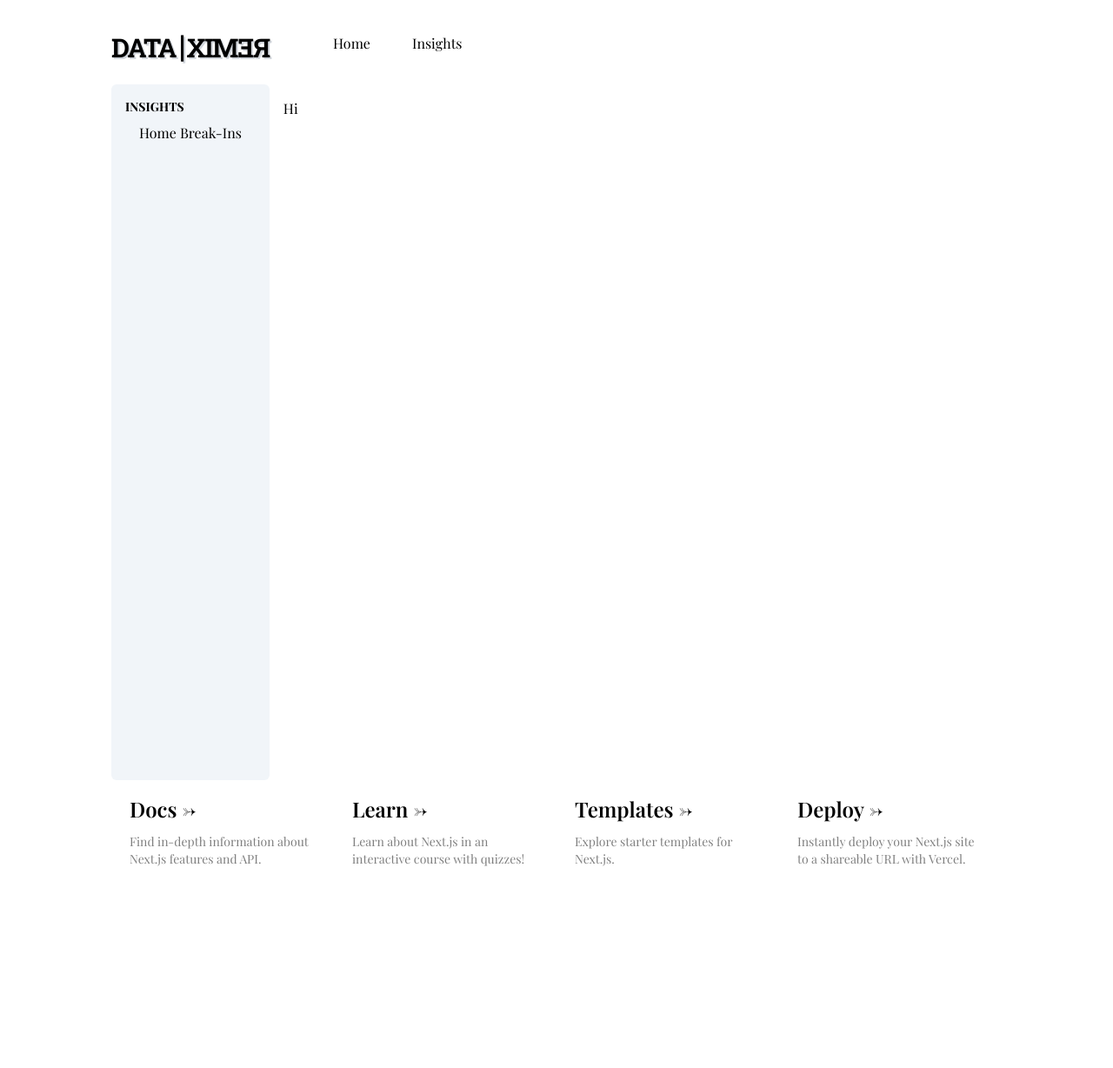
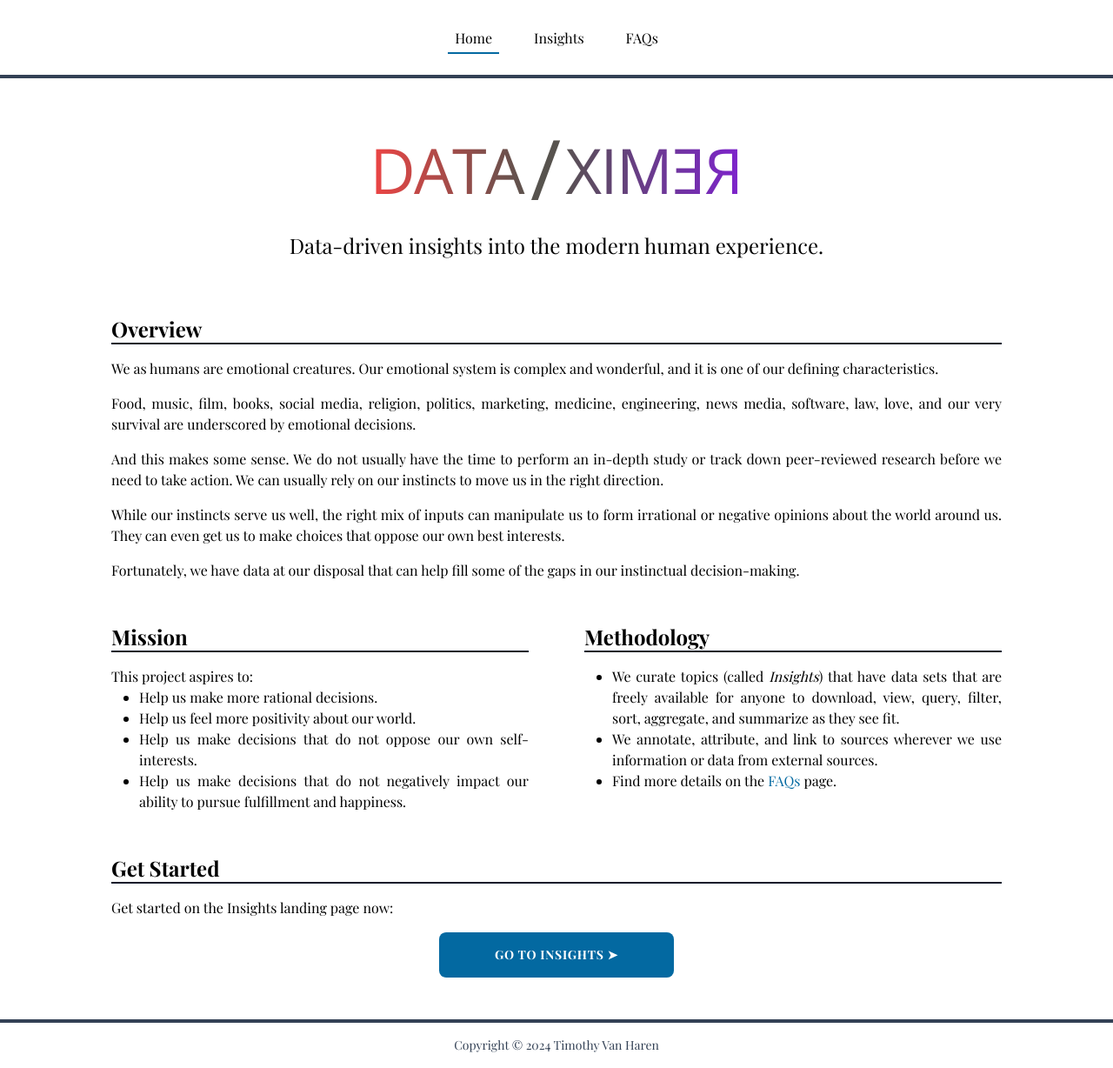
Before and after one commit to tsvanharen/dataremix.us, a Next.js app: page / in a window 1280 px wide. Shown: the whole page at 87% size. Before the commit the page ends 1015 px from the top, so only its background shows below. Built offline with nearby package versions, Linux system fonts and the light colour scheme; a web font is replaced by a local one.

Commit message:
feat: add home page and footer; update header nav; styling

```diff
--- a/src/app/globals.css
+++ b/src/app/globals.css
@@ -2,16 +2,54 @@
 @tailwind components;
 @tailwind utilities;
 
+a {
+  @apply text-sky-700 hover:underline
+}
+p, ul {
+  @apply pb-4
+}
+
+ul {
+  @apply list-disc list-outside ml-8
+}
+
+ul > li::before {
+  content: "";
+  @apply -mr-5
+}
+
+ul > li {
+  @apply indent-5
+}
+
+
 nav {
-  @apply pt-8 pb-6
+  @apply pt-8 pb-2
+}
+
+nav ul {
+  @apply list-none ml-0
+}
+
+nav ul li::before {
+  content: "";
+  @apply mr-0
 }
 
 nav ul li {
-  @apply inline-block pl-8
+  @apply inline-block pl-8 indent-0
+}
+
+nav ul li:first-child {
+  @apply pl-0
+}
+
+nav ul li a.current {
+  @apply  border-b-sky-700 border-b-2
 }
 
 nav ul li a {
-  @apply block border-b-2 border-b-transparent hover:text-slate-900 hover:border-b-slate-900 px-2 pb-1
+  @apply text-black block border-b-2 border-b-transparent hover:text-slate-900 hover:border-b-slate-900 px-2 pb-1 hover:no-underline
 }
 
 aside[role=navigation] {
@@ -27,30 +65,13 @@ aside[role=navigation] ul li {
 }
 
 main {
-  @apply p-4
+  @apply py-4
 }
 
-
-/* :root {
-  --foreground-rgb: 0, 0, 0;
-  --background-start-rgb: 214, 219, 220;
-  --background-end-rgb: 255, 255, 255;
+h3 {
+  @apply text-2xl font-bold mb-4 border-b-2 border-b-slate-900
 }
 
-@media (prefers-color-scheme: dark) {
-  :root {
-    --foreground-rgb: 255, 255, 255;
-    --background-start-rgb: 0, 0, 0;
-    --background-end-rgb: 0, 0, 0;
-  }
+.button {
+  @apply bg-sky-700 text-white inline-block text-center rounded-lg py-4 px-16 font-bold hover:bg-sky-800 hover:no-underline transition ease-in-out delay-150 duration-300 uppercase text-sm tracking-wider
 }
-
-body {
-  color: rgb(var(--foreground-rgb));
-  background: linear-gradient(
-      to bottom,
-      transparent,
-      rgb(var(--background-end-rgb))
-    )
-    rgb(var(--background-start-rgb));
-} */
--- /dev/null
+++ b/src/app/insights/page.tsx
@@ -0,0 +1,12 @@
+export default function PageInsights() {
+  return (
+    <section>
+      <h1>
+        Insights
+      </h1>
+      <p>
+        Coming soon.
+      </p>
+    </section>
+  )
+}
--- a/src/app/layout.tsx
+++ b/src/app/layout.tsx
@@ -1,19 +1,17 @@
 import type { Metadata } from "next";
-import { Playfair_Display, Roboto_Slab } from "next/font/google";
+import { Playfair_Display, Open_Sans } from "next/font/google";
 import "./globals.css";
 import Header from "@/components/Header";
-import SideBar from "@/components/SideBar";
 import Footer from "@/components/Footer";
 
 const baseFont = Playfair_Display({ subsets: ["latin"] });
-const logoFont = Roboto_Slab({ subsets: ["latin"] });
 
 export const metadata: Metadata = {
-  title: "Data|Remix",
+  title: "Data/Remix",
   description: "Data-driven insights into the modern human experience.",
 };
 
-export default function RootLayout({
+export default function LayoutRoot({
   children,
 }: Readonly<{
   children: React.ReactNode;
@@ -21,9 +19,8 @@ export default function RootLayout({
   return (
     <html lang="en">
       <body className={`${baseFont.className} flex flex-col items-center`}>
-        <Header logoClassName={logoFont.className} />
-        <div className="mx-auto max-w-5xl w-full flex">
-          <SideBar />
+        <Header />
+        <div className="mx-auto max-w-5xl w-full">
           <main>
             {children}
           </main>
--- a/src/app/page.tsx
+++ b/src/app/page.tsx
@@ -1,5 +1,72 @@
-export default function Home() {
+import Logo, { Variant } from "@/components/Logo";
+import { Route } from "@/utils/routes";
+import Link from "next/link";
+
+export default function PageHome() {
   return (
-      <div>Hi</div>
+    <>
+      <section className="pt-8">
+        <div className="text-center mb-8">
+          <Logo variant={Variant.Large} />
+        </div>
+        <h1 aria-hidden hidden>
+          Data/Remix
+        </h1>
+        <div className="text-2xl text-center mb-16">
+          Data-driven insights into the modern human experience.
+        </div>
+      </section>
+      <div className="text-justify">
+        <section>
+          <h3>Overview</h3>
+          <p>
+            We as humans are emotional creatures.  Our emotional system is complex and wonderful, and it is one of our defining characteristics.
+          </p>
+          <p>
+            Food, music, film, books, social media, religion, politics, marketing, medicine, engineering, news media, software, law, love, and our very survival are underscored by emotional decisions.
+          </p>
+          <p>
+            And this makes some sense.  We do not usually have the time to perform an in-depth study or track down peer-reviewed research before we need to take action.  We can usually rely on our instincts to move us in the right direction.
+          </p>
+          <p>
+            While our instincts serve us well, the right mix of inputs can manipulate us to form irrational or negative opinions about the world around us.  They can even get us to make choices that oppose our own best interests.
+          </p>
+          <p>
+            Fortunately, we have data at our disposal that can help fill some of the gaps in our instinctual decision-making.
+          </p>
+        </section>
+        <div className="flex">
+          <section className="pt-8 pr-8 flex-1">
+            <h3>Mission</h3>
+            <p className="pb-0">
+              This project aspires to:
+            </p>
+            <ul>
+              <li>Help us make more rational decisions.</li>
+              <li>Help us feel more positivity about our world.</li>
+              <li>Help us make decisions that do not oppose our own self-interests.</li>
+              <li>Help us make decisions that do not negatively impact our ability to pursue fulfillment and happiness.</li>
+            </ul>
+          </section>
+          <section className="pt-8 pl-8 flex-1">
+            <h3>Methodology</h3>
+            <ul>
+              <li>We curate topics (called <span className="italic">Insights</span>) that have data sets that are freely available for anyone to download, view, query, filter, sort, aggregate, and summarize as they see fit.</li>
+              <li>We annotate, attribute, and link to sources wherever we use information or data from external sources.</li>
+              <li>Find more details on the <Link href={Route.FAQS} title="FAQs">FAQs</Link> page.</li>
+            </ul>
+          </section>
+        </div>
+      </div>
+      <section className="pt-8">
+        <h3>Get Started</h3>
+        <p>
+          Get started on the Insights landing page now:
+        </p>
+        <div className="text-center">
+          <Link href={Route.INSIGHTS} title="Insights" className="button">Go to Insights ➤</Link>
+        </div>
+      </section>
+    </>
   );
 }
--- a/src/components/Footer.tsx
+++ b/src/components/Footer.tsx
@@ -1,73 +1,78 @@
 export default function Footer() {
   return (
-    <div className="mb-32 grid text-center lg:max-w-5xl lg:w-full lg:mb-0 lg:grid-cols-4 lg:text-left">
-        <a
-          href="https://nextjs.org/docs?utm_source=create-next-app&utm_medium=appdir-template&utm_campaign=create-next-app"
-          className="group rounded-lg border border-transparent px-5 py-4 transition-colors hover:border-gray-300 hover:bg-gray-100 hover:dark:border-neutral-700 hover:dark:bg-neutral-800/30"
-          target="_blank"
-          rel="noopener noreferrer"
-        >
-          <h2 className={`mb-3 text-2xl font-semibold`}>
-            Docs{" "}
-            <span className="inline-block transition-transform group-hover:translate-x-1 motion-reduce:transform-none">
-              -&gt;
-            </span>
-          </h2>
-          <p className={`m-0 max-w-[30ch] text-sm opacity-50`}>
-            Find in-depth information about Next.js features and API.
-          </p>
-        </a>
+    <footer className="w-full border-t-4 text-center mt-8 py-4 text-slate-700 border-slate-700 text-sm">
+      <div className="mx-auto max-w-5xl">
+        Copyright &copy; 2024 Timothy Van Haren
+      </div>
+    </footer>
+    // <div className="mb-32 grid text-center lg:max-w-5xl lg:w-full lg:mb-0 lg:grid-cols-4 lg:text-left">
+    //     <a
+    //       href="https://nextjs.org/docs?utm_source=create-next-app&utm_medium=appdir-template&utm_campaign=create-next-app"
+    //       className="group rounded-lg border border-transparent px-5 py-4 transition-colors hover:border-gray-300 hover:bg-gray-100 hover:dark:border-neutral-700 hover:dark:bg-neutral-800/30"
+    //       target="_blank"
+    //       rel="noopener noreferrer"
+    //     >
+    //       <h2 className={`mb-3 text-2xl font-semibold`}>
+    //         Docs{" "}
+    //         <span className="inline-block transition-transform group-hover:translate-x-1 motion-reduce:transform-none">
+    //           -&gt;
+    //         </span>
+    //       </h2>
+    //       <p className={`m-0 max-w-[30ch] text-sm opacity-50`}>
+    //         Find in-depth information about Next.js features and API.
+    //       </p>
+    //     </a>
 
-        <a
-          href="https://nextjs.org/learn?utm_source=create-next-app&utm_medium=appdir-template-tw&utm_campaign=create-next-app"
-          className="group rounded-lg border border-transparent px-5 py-4 transition-colors hover:border-gray-300 hover:bg-gray-100 hover:dark:border-neutral-700 hover:dark:bg-neutral-800/30"
-          target="_blank"
-          rel="noopener noreferrer"
-        >
-          <h2 className={`mb-3 text-2xl font-semibold`}>
-            Learn{" "}
-            <span className="inline-block transition-transform group-hover:translate-x-1 motion-reduce:transform-none">
-              -&gt;
-            </span>
-          </h2>
-          <p className={`m-0 max-w-[30ch] text-sm opacity-50`}>
-            Learn about Next.js in an interactive course with&nbsp;quizzes!
-          </p>
-        </a>
+    //     <a
+    //       href="https://nextjs.org/learn?utm_source=create-next-app&utm_medium=appdir-template-tw&utm_campaign=create-next-app"
+    //       className="group rounded-lg border border-transparent px-5 py-4 transition-colors hover:border-gray-300 hover:bg-gray-100 hover:dark:border-neutral-700 hover:dark:bg-neutral-800/30"
+    //       target="_blank"
+    //       rel="noopener noreferrer"
+    //     >
+    //       <h2 className={`mb-3 text-2xl font-semibold`}>
+    //         Learn{" "}
+    //         <span className="inline-block transition-transform group-hover:translate-x-1 motion-reduce:transform-none">
+    //           -&gt;
+    //         </span>
+    //       </h2>
+    //       <p className={`m-0 max-w-[30ch] text-sm opacity-50`}>
+    //         Learn about Next.js in an interactive course with&nbsp;quizzes!
+    //       </p>
+    //     </a>
 
-        <a
-          href="https://vercel.com/templates?framework=next.js&utm_source=create-next-app&utm_medium=appdir-template&utm_campaign=create-next-app"
-          className="group rounded-lg border border-transparent px-5 py-4 transition-colors hover:border-gray-300 hover:bg-gray-100 hover:dark:border-neutral-700 hover:dark:bg-neutral-800/30"
-          target="_blank"
-          rel="noopener noreferrer"
-        >
-          <h2 className={`mb-3 text-2xl font-semibold`}>
-            Templates{" "}
-            <span className="inline-block transition-transform group-hover:translate-x-1 motion-reduce:transform-none">
-              -&gt;
-            </span>
-          </h2>
-          <p className={`m-0 max-w-[30ch] text-sm opacity-50`}>
-            Explore starter templates for Next.js.
-          </p>
-        </a>
+    //     <a
+    //       href="https://vercel.com/templates?framework=next.js&utm_source=create-next-app&utm_medium=appdir-template&utm_campaign=create-next-app"
+    //       className="group rounded-lg border border-transparent px-5 py-4 transition-colors hover:border-gray-300 hover:bg-gray-100 hover:dark:border-neutral-700 hover:dark:bg-neutral-800/30"
+    //       target="_blank"
+    //       rel="noopener noreferrer"
+    //     >
+    //       <h2 className={`mb-3 text-2xl font-semibold`}>
+    //         Templates{" "}
+    //         <span className="inline-block transition-transform group-hover:translate-x-1 motion-reduce:transform-none">
+    //           -&gt;
+    //         </span>
+    //       </h2>
+    //       <p className={`m-0 max-w-[30ch] text-sm opacity-50`}>
+    //         Explore starter templates for Next.js.
+    //       </p>
+    //     </a>
 
-        <a
-          href="https://vercel.com/new?utm_source=create-next-app&utm_medium=appdir-template&utm_campaign=create-next-app"
-          className="group rounded-lg border border-transparent px-5 py-4 transition-colors hover:border-gray-300 hover:bg-gray-100 hover:dark:border-neutral-700 hover:dark:bg-neutral-800/30"
-          target="_blank"
-          rel="noopener noreferrer"
-        >
-          <h2 className={`mb-3 text-2xl font-semibold`}>
-            Deploy{" "}
-            <span className="inline-block transition-transform group-hover:translate-x-1 motion-reduce:transform-none">
-              -&gt;
-            </span>
-          </h2>
-          <p className={`m-0 max-w-[30ch] text-sm opacity-50`}>
-            Instantly deploy your Next.js site to a shareable URL with Vercel.
-          </p>
-        </a>
-      </div>
+    //     <a
+    //       href="https://vercel.com/new?utm_source=create-next-app&utm_medium=appdir-template&utm_campaign=create-next-app"
+    //       className="group rounded-lg border border-transparent px-5 py-4 transition-colors hover:border-gray-300 hover:bg-gray-100 hover:dark:border-neutral-700 hover:dark:bg-neutral-800/30"
+    //       target="_blank"
+    //       rel="noopener noreferrer"
+    //     >
+    //       <h2 className={`mb-3 text-2xl font-semibold`}>
+    //         Deploy{" "}
+    //         <span className="inline-block transition-transform group-hover:translate-x-1 motion-reduce:transform-none">
+    //           -&gt;
+    //         </span>
+    //       </h2>
+    //       <p className={`m-0 max-w-[30ch] text-sm opacity-50`}>
+    //         Instantly deploy your Next.js site to a shareable URL with Vercel.
+    //       </p>
+    //     </a>
+    //   </div>
   )
 }
--- a/src/components/Header.tsx
+++ b/src/components/Header.tsx
@@ -1,26 +1,40 @@
-import { Routes } from "@/utils/routes";
+"use client"
+
+import { Route } from "@/utils/routes";
 import Link from "next/link";
-import Logo from "./Logo";
+import { usePathname } from 'next/navigation'
+import Logo, { Variant } from "./Logo";
 
-export default function Header({
-  logoClassName,
+const navItems = [
+  {href: Route.HOME, text: 'Home'},
+  {href: Route.INSIGHTS, text: 'Insights'},
+  {href: Route.FAQS, text: 'FAQs'},
+]
 
-}: {
-  logoClassName?: string,
-}){
+export default function Header(){
+  const pathName = usePathname();
+  const showLogo = (pathName !== Route.HOME)
+
   return (
-    <header className="mx-auto max-w-5xl w-full">
-      <div className="z-10 max-w-5xl w-full items-center lg:flex">
-        <div className="fixed left-0 top-0 flex w-full pb-6 pt-8 lg:static lg:w-auto pr-8">
-          <Logo logoClassName={logoClassName} />
+    <header className="w-full border-b-4 border-slate-700">
+      <div className="max-w-5xl mx-auto w-full items-center justify-center flex">
+        <div className="flex-1">
+          {showLogo && <Logo />}
         </div>
         <nav>
           <ul>
-            <li><Link href={Routes.HOME} title="Home">Home</Link></li>
-            <li><Link href={Routes.INSIGHTS} title="Insights">Insights</Link></li>
+            {
+              navItems.map((navItem) => {
+                const linkStyle = (pathName === navItem.href ? 'current' : '');
+
+                return (
+                  <li key={navItem.href}><Link href={navItem.href} title={navItem.text} className={linkStyle}>{navItem.text}</Link></li>
+                )
+              })
+            }
           </ul>
         </nav>
-
+        <div className="flex-1"></div>
           {/*
           <div className="fixed bottom-0 left-0 flex h-48 w-full items-end justify-center bg-gradient-to-t from-white via-white dark:from-black dark:via-black lg:static lg:h-auto lg:w-auto lg:bg-none">
             <a
--- a/src/components/Logo.tsx
+++ b/src/components/Logo.tsx
@@ -1,39 +1,43 @@
-import { Routes } from "@/utils/routes"
+import { Route } from "@/utils/routes"
 import Link from "next/link"
+import { Open_Sans } from "next/font/google";
+
+const logoFont = Open_Sans({ subsets: ["latin"] });
+
+export enum Variant {
+  Large = 'large'
+}
 
 export default function Logo({
-  logoClassName,
+  variant
 }: {
-  logoClassName?: string,
+  variant?: Variant
 }) {
+  let linkStyle = 'uppercase tracking-[-0.1rem] text-3xl font-light hover:no-underline';
+  let slashStyle = 'inline-block text-4xl relative top-[0.15rem] text-stone-600 scale-125'
+
+  if (variant === Variant.Large) {
+    linkStyle = 'uppercase tracking-[-0.1rem] text-7xl font-light hover:no-underline cursor-default';
+    slashStyle = 'inline-block text-8xl relative top-[0.45rem] text-stone-600'
+  }
+
+  const text = (<><span className="text-transparent bg-clip-text bg-gradient-to-r from-red-500 to-stone-600 pr-2">Data</span><span className={slashStyle}>/</span><span className="inline-block scale-x-[-1] text-transparent bg-clip-text bg-gradient-to-l from-stone-600 to-purple-700 pr-2">Remix</span></>);
+
   return (
-    <Link
-      href={Routes.HOME}
-      title="Home"
-      className={`${logoClassName} uppercase tracking-tighter text-3xl font-bold drop-shadow-[2px_2px_var(--tw-shadow-color)] shadow-gray-300 hover:text-slate-900`}
-    >
-      Data<span className="inline-block px-1 text-4xl">|</span><span className="inline-block scale-x-[-1]">Remix</span>
-    </Link>
+    <>
+      {variant !== Variant.Large && <Link
+        href={Route.HOME}
+        title="Data/Remix Home"
+        className={`${logoFont.className} ${linkStyle}`}
+      >
+        {text}
+      </Link>}
+
+      {variant === Variant.Large && <div
+        className={`${logoFont.className} ${linkStyle}`}
+      >
+        {text}
+      </div>}
+    </>
   )
 }
-
-// export default function Logo({
-//   logoClassName1,
-//   logoClassName2
-// }: {
-//   logoClassName1?: string,
-//   logoClassName2?: string
-// }) {
-//   const nameElement = (<><span className="uppercase">Data</span><span className={`${logoClassName2} uppercase`}>Remix</span></>)
-
-//   return (
-//     <Link
-//       href={Routes.HOME}
-//       title="Home"
-//       className={`${logoClassName1} leading-none hover:scale-x-[-1] tracking-tighter text-lg font-bold transition ease-in-out delay-150 duration-500`}
-//     >
-//       <div className="px-4 border-b-2 border-b-black pb-1">{nameElement}</div>
-//       <div className="px-4 scale-x-[-1] pt-1">{nameElement}</div>
-//     </Link>
-//   )
-// }
--- a/src/components/SideBar.tsx
+++ b/src/components/SideBar.tsx
@@ -1,12 +1,12 @@
-import { Routes } from "@/utils/routes";
+import { Route } from "@/utils/routes";
 import Link from "next/link";
 
 export default function SideBar() {
   return (
-    <aside role="navigation">
+    <aside role="navigation" className="hidden">
       <h3>Insights</h3>
       <ul>
-        <li><Link href={Routes.INSIGHT_HOME_BREAK_INS} title="Home Break-Ins">Home Break-Ins</Link></li>
+        <li><Link href={Route.INSIGHT_HOME_BREAK_INS} title="Home Break-Ins">Home Break-Ins</Link></li>
       </ul>
     </aside>
   )
--- a/src/utils/routes.ts
+++ b/src/utils/routes.ts
@@ -1,5 +1,6 @@
-export enum Routes {
+export enum Route {
   HOME = '/',
   INSIGHTS = '/insights',
-  INSIGHT_HOME_BREAK_INS = '/insights/home-break-ins'
+  INSIGHT_HOME_BREAK_INS = '/insights/home-break-ins',
+  FAQS = '/faqs'
 }
```
Also changed, not shown: src/app/faqs/page.tsx (added, +15 -0 lines), 1 other file (tests, documents, lock files or other folders).
